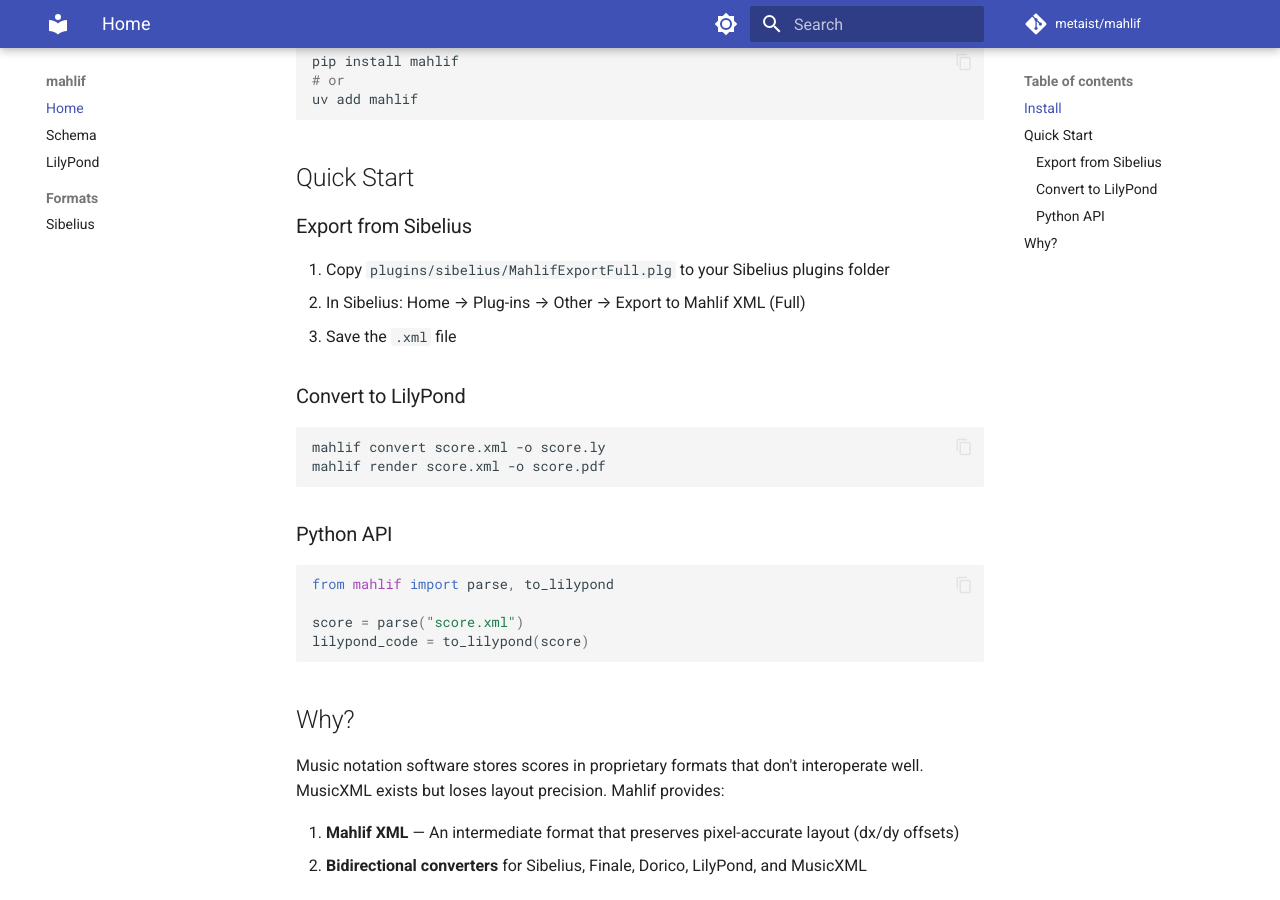
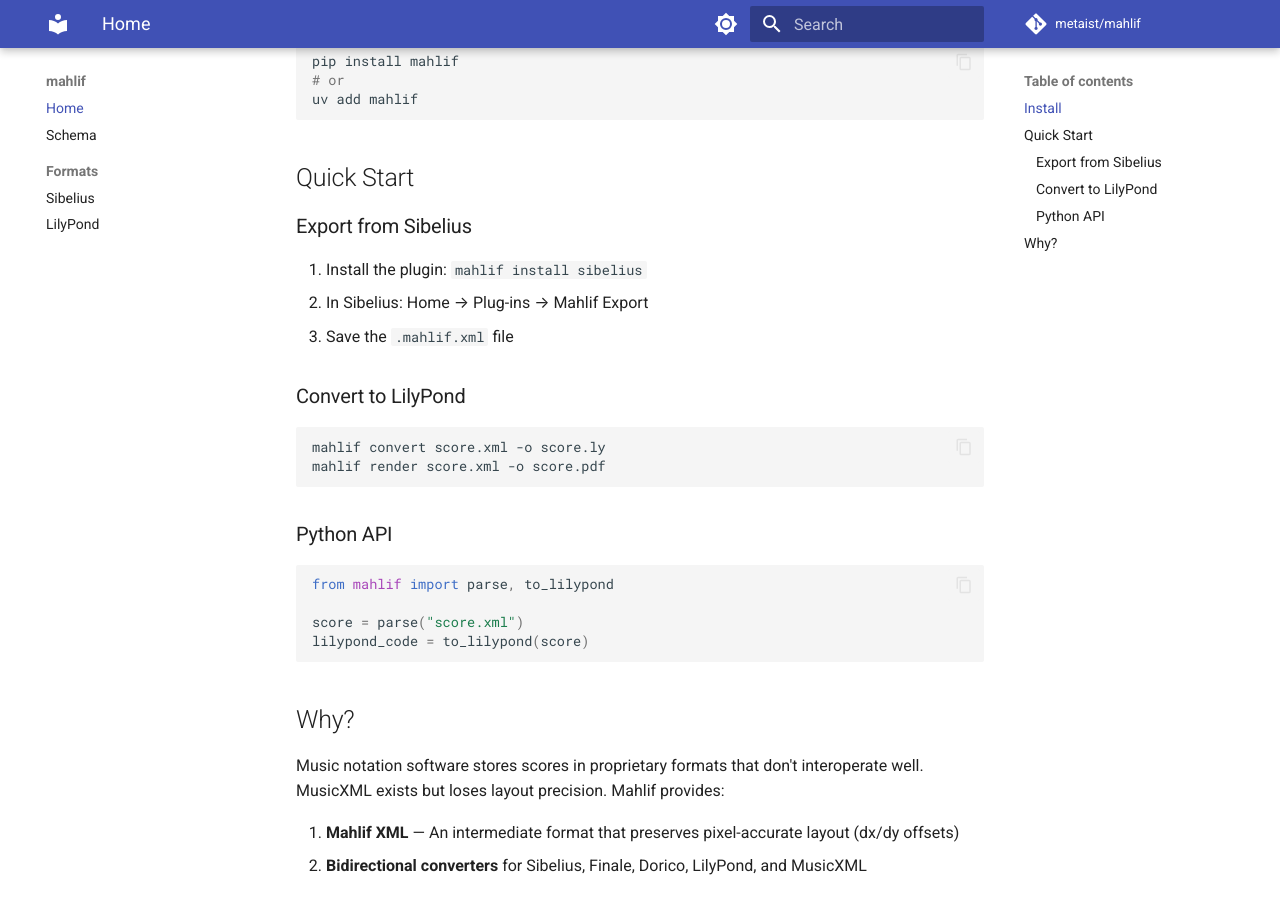
Before and after one commit to metaist/mahlif, an MkDocs documentation site: the page built from docs/index.md, in a window 1280 px wide and 900 px high, scrolled down 405 px. Built offline with MkDocs 1.6.1 and Material for MkDocs 9.7.7, drawn with Linux system fonts in a browser that asks for light colours; comment, search, counter and statistics services are not loaded.

Commit message:
reorganize: files
- Move plugins to src/mahlif/plugins/sibelius/
- Remove redundant plugins (MahlifExportFull, MahlifExportSimple)
- Keep only MahlifExport.plg (the main working plugin)
- Move docs/lilypond.md to docs/formats/lilypond.md
- Add dist/ to .gitignore (build on demand)
- Update build script paths
- Update documentation references

Part of #1

```diff
--- a/docs/index.md
+++ b/docs/index.md
@@ -22,9 +22,9 @@
 
 ### Export from Sibelius
 
-1. Copy `plugins/sibelius/MahlifExportFull.plg` to your Sibelius plugins folder
-2. In Sibelius: Home → Plug-ins → Other → Export to Mahlif XML (Full)
-3. Save the `.xml` file
+1. Install the plugin: `mahlif install sibelius`
+2. In Sibelius: Home → Plug-ins → Mahlif Export
+3. Save the `.mahlif.xml` file
 
 ### Convert to LilyPond
 
--- a/mkdocs.yml
+++ b/mkdocs.yml
@@ -31,9 +31,9 @@
 nav:
   - Home: index.md
   - Schema: schema.md
-  - LilyPond: lilypond.md
   - Formats:
     - Sibelius: formats/sibelius.md
+    - LilyPond: formats/lilypond.md
 
 markdown_extensions:
   - admonition
```
Also changed, not shown: src/mahlif/plugins/sibelius/README.md (renamed from plugins/sibelius/README.md, +18 -7 lines), docs/formats/lilypond.md (renamed from docs/lilypond.md), 7 other files.
